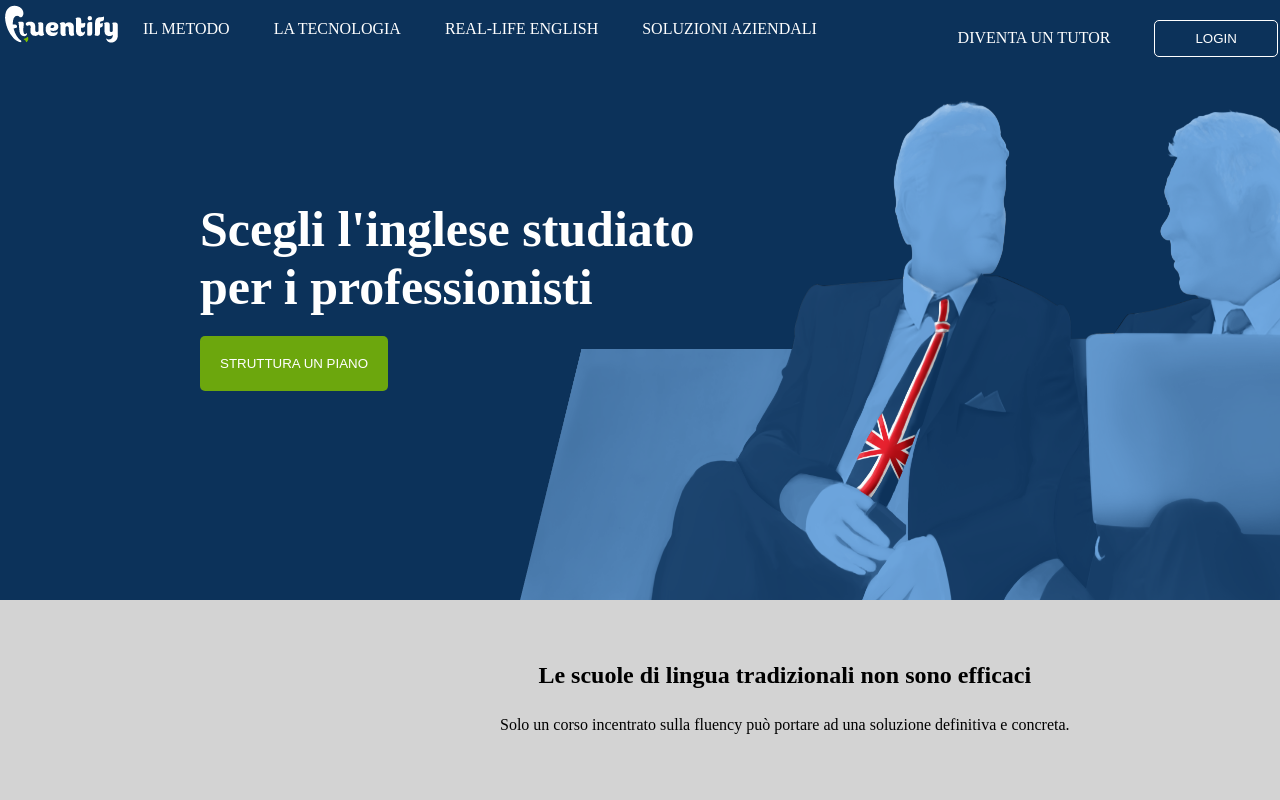
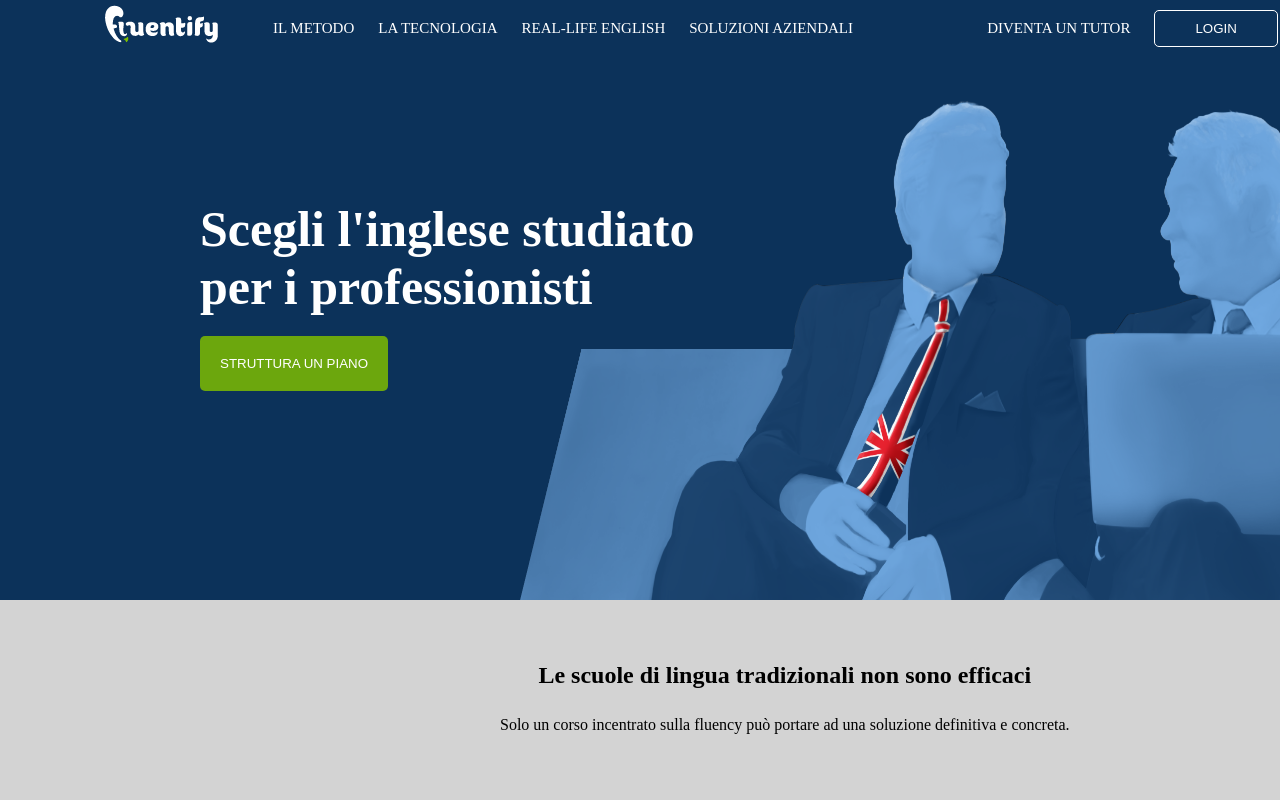
Before and after one commit to giosue-santoro/htmlcss-fluentify, a plain HTML site: page index.html in a window 1280 px wide. Shown: the top 800 px of the page. Drawn offline with Linux system fonts and the light colour scheme.

Commit message:
Header+ Mid section completate con correzioni

```diff
--- a/css/style.css
+++ b/css/style.css
@@ -67,6 +67,21 @@ header {
   position: relative;
 }
 
+.logo-container {
+  margin: 0 30px 0 100px;
+  text-align: center;
+  padding: 5px;
+}
+
+.first-list-container {
+  padding: 10px;
+  margin-right: 10px;
+}
+
+.second-list-container {
+  margin-right: 30px;
+}
+
 nav a {
   text-decoration: none;
   color: #fff;
@@ -74,11 +89,8 @@ nav a {
 
 ul > li {
   display: inline-block;
-  padding: 20px;
-}
-
-nav img {
-  padding: 5px;
+  padding: 10px;
+  font-size: 15px;
 }
 
 .header-bg {
--- a/index.html
+++ b/index.html
@@ -12,18 +12,24 @@
         <!-- Nav bar -->
         <div class="nav-container">
           <nav class="white uppercase">
+           <div class="logo-container float-l">
              <img src="img/logo.png" alt="logo" class="float-l">
-           <ul class="first-list float-l">
+           </div>
+           <div class="first-list-container float-l">
+             <ul>
               <li><a href="#">il metodo</a></li>
               <li><a href="#">la tecnologia</a></li>
               <li><a href="#">real-life english</a></li>
               <li><a href="#">soluzioni aziendali</a></li>
              </ul>
-           <ul class="second-list float-r">
+            </div>
+            <div class="second-list-container float-r">
+             <ul>
               <li><a href="#">diventa un tutor</a></li>
               <li><button type="button" class="uppercase first-button">login</button></li>
               <li><button type="button" class="uppercase button-colors">struttura un piano</button></li>
              </ul>
+            </div>
           </nav>
         </div>
         <!-- /Nav bar -->
```
Lines whose indentation alone changed are shown as unchanged.
